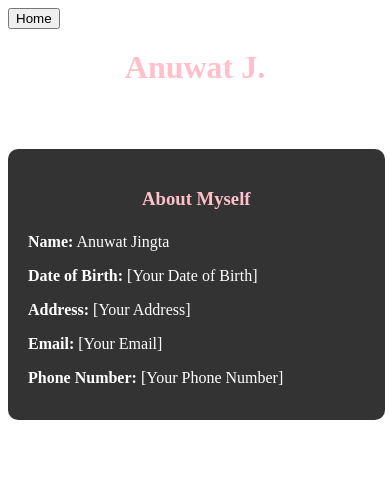
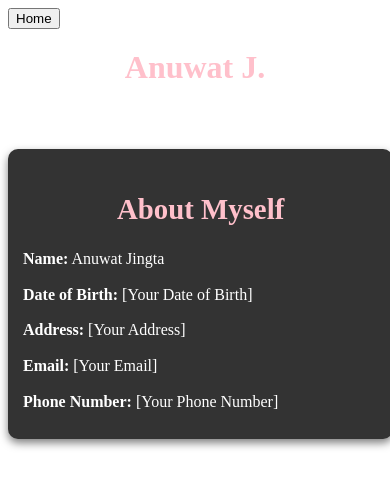
Before and after one commit to anwjt/anwjt.github.io, a PHP site: page /spa/profile.html in a window 390 px wide. Shown: the top 488 px of the page. Run offline with PHP 8.4, Linux system fonts and the light colour scheme; some libraries are stand-ins or nearby versions.

Commit message:
Update profile.css

```diff
--- a/WEB/spa/profile.css
+++ b/WEB/spa/profile.css
@@ -1,42 +1,53 @@
-/* Profile page styles */
+/* Profile Page Styles */
 .profile-header {
     text-align: center;
     margin-top: 20px;
-    font-size: 2rem;
+    font-size: 2.5rem; /* Slightly larger for prominence */
     color: pink;
 }
 
 .profile-subheader {
     text-align: center;
     margin-top: 10px;
-    font-size: 1.2rem;
+    font-size: 1.5rem; /* Increased font size for readability */
     color: white;
 }
 
-.about-myself {
+.card.about-myself {
     background-color: #333;
     color: white;
     padding: 20px;
     border-radius: 10px;
     margin: 20px auto;
-    width: 80%;
-    max-width: 500px;
+    width: 90%;
+    max-width: 600px; /* Increased max-width for better layout */
+    box-shadow: 0 4px 8px rgba(0, 0, 0, 0.5); /* Added shadow for better visual appeal */
 }
 
-.about-myself h3 {
+.card.about-myself h3 {
     text-align: center;
     margin-bottom: 20px;
+    font-size: 1.8rem; /* Increased font size for section heading */
     color: pink;
 }
 
-.about-myself p {
+.card.about-myself p {
     margin: 10px 0;
-    line-height: 1.5;
+    line-height: 1.6; /* Adjusted line height for better readability */
 }
 
-/* Responsive design */
+/* Responsive Design */
 @media (max-width: 768px) {
-    .about-myself {
-        width: 90%;
+    .card.about-myself {
+        width: 95%; /* Adjust width for smaller screens */
+        padding: 15px; /* Adjust padding for smaller screens */
+    }
+
+    .profile-header {
+        font-size: 2rem; /* Adjust font size for smaller screens */
+    }
+
+    .profile-subheader {
+        font-size: 1.2rem; /* Adjust font size for smaller screens */
     }
 }
```
